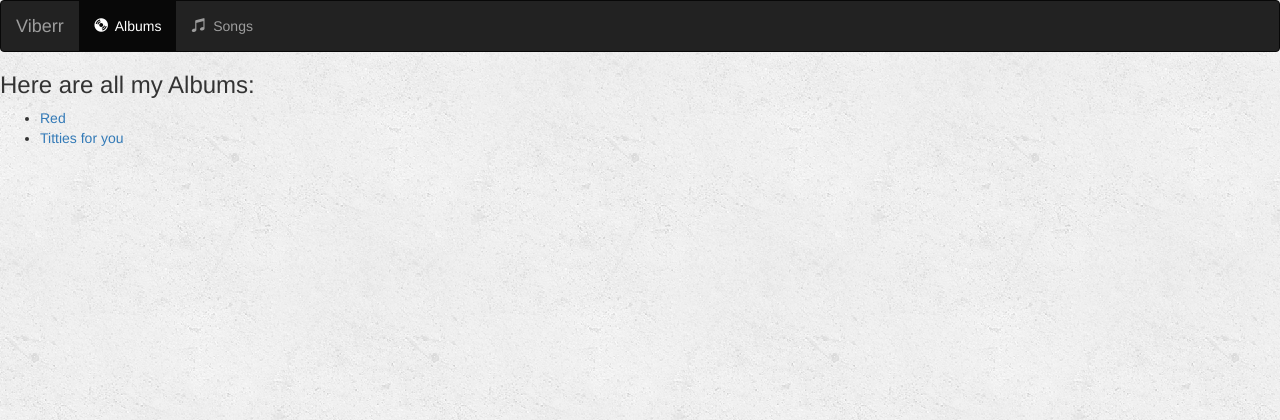
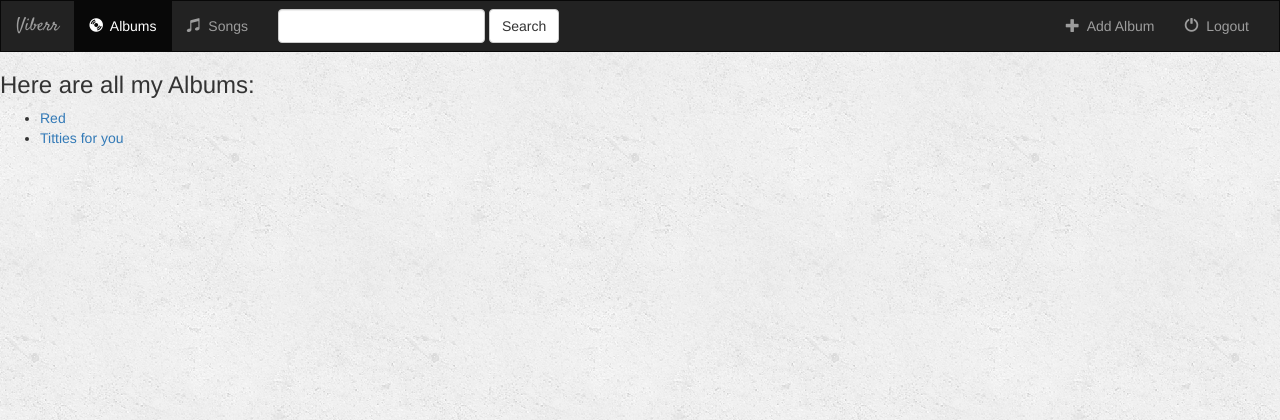
Before and after one commit to MichalTaratuta/django_thenewboston, a Django app: page /music/ in a window 1280 px wide. Shown: the top 420 px of the page. Run offline with Django 3.2, Linux system fonts and the light colour scheme; data comes from the database, SQL or seed files in the repository; some libraries are stand-ins or nearby versions.

Commit message:
lesson 27 Finishing the navigation Menu, working

```diff
--- a/music/static/music/style.css
+++ b/music/static/music/style.css
@@ -1,3 +1,11 @@
 body {
     background: white url("images/background.png");
 }
+
+.navbar{
+    border-radius: 0;
+}
+
+.navbar-brand{
+    font-family: 'Satisfy', cursive;
+}
--- a/music/templates/music/index.html
+++ b/music/templates/music/index.html
@@ -20,7 +20,7 @@
         </div>
 
         <!-- Items -->
-        <div class="collapse navbar-collapse">
+        <div class="collapse navbar-collapse" id="topNavBar">
              <ul class="nav navbar-nav">
                  <li class="active">
                      <a href="{% url 'music:index' %}">
@@ -33,6 +33,27 @@
                      </a>
                  </li>
              </ul>
+
+            <form class="navbar-form navbar-left" role="search" method="get" action="#">
+                <div class="form-group">
+                    <input type="text" class="form-control" name="q" value="">
+                </div>
+                <button type="submit" class="btn btn-default">Search</button>
+            </form>
+
+            <ul class="nav navbar-nav navbar-right">
+                <li class="">
+                     <a href="#">
+                         <span class="glyphicon glyphicon-plus" aria-hidden="true"></span>&nbsp; Add Album
+                     </a>
+                 </li>
+                <li class="">
+                     <a href="#">
+                         <span class="glyphicon glyphicon-off" aria-hidden="true"></span>&nbsp; Logout
+                     </a>
+                 </li>
+            </ul>
+
         </div>
 
     </div>
```
